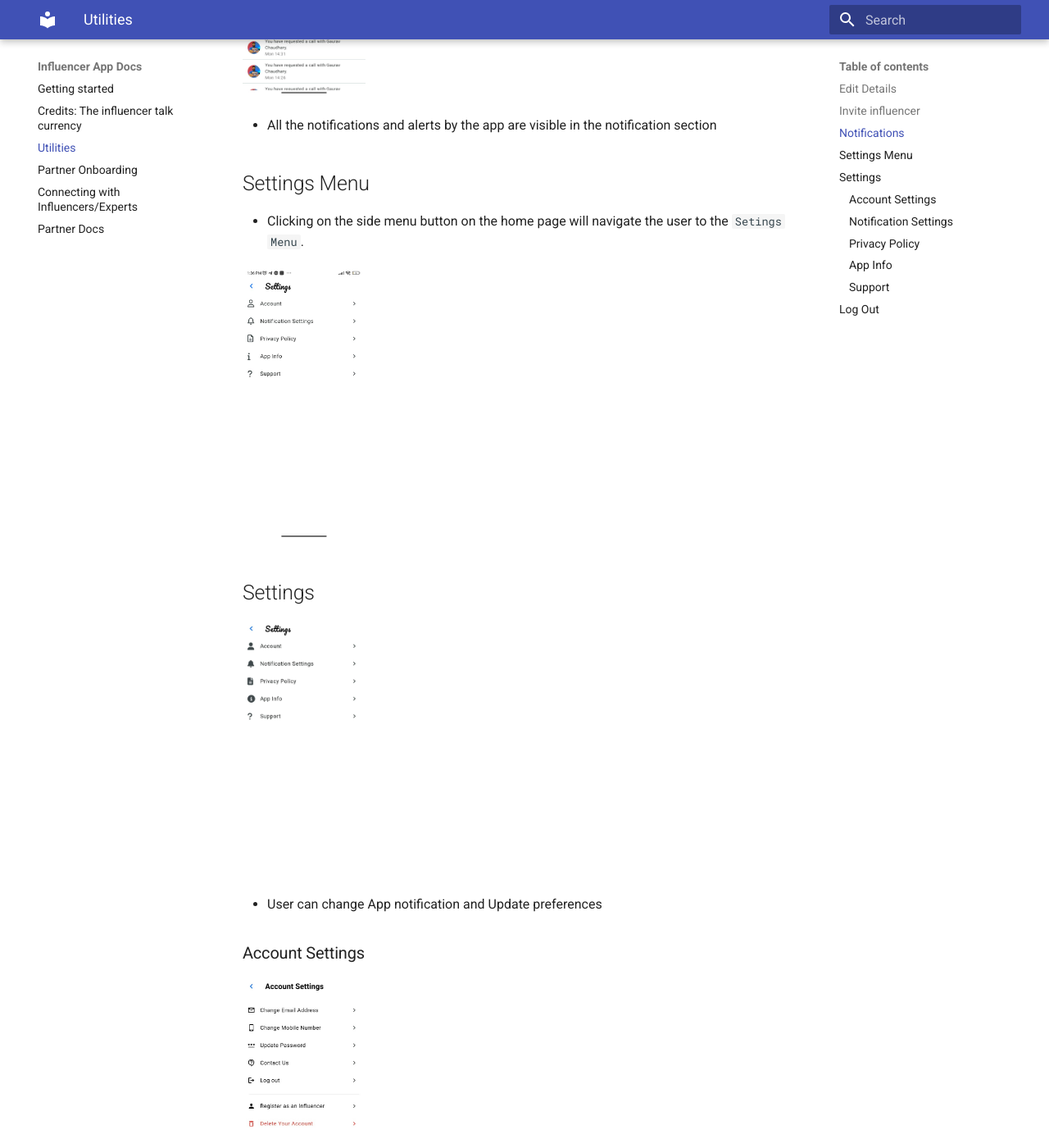
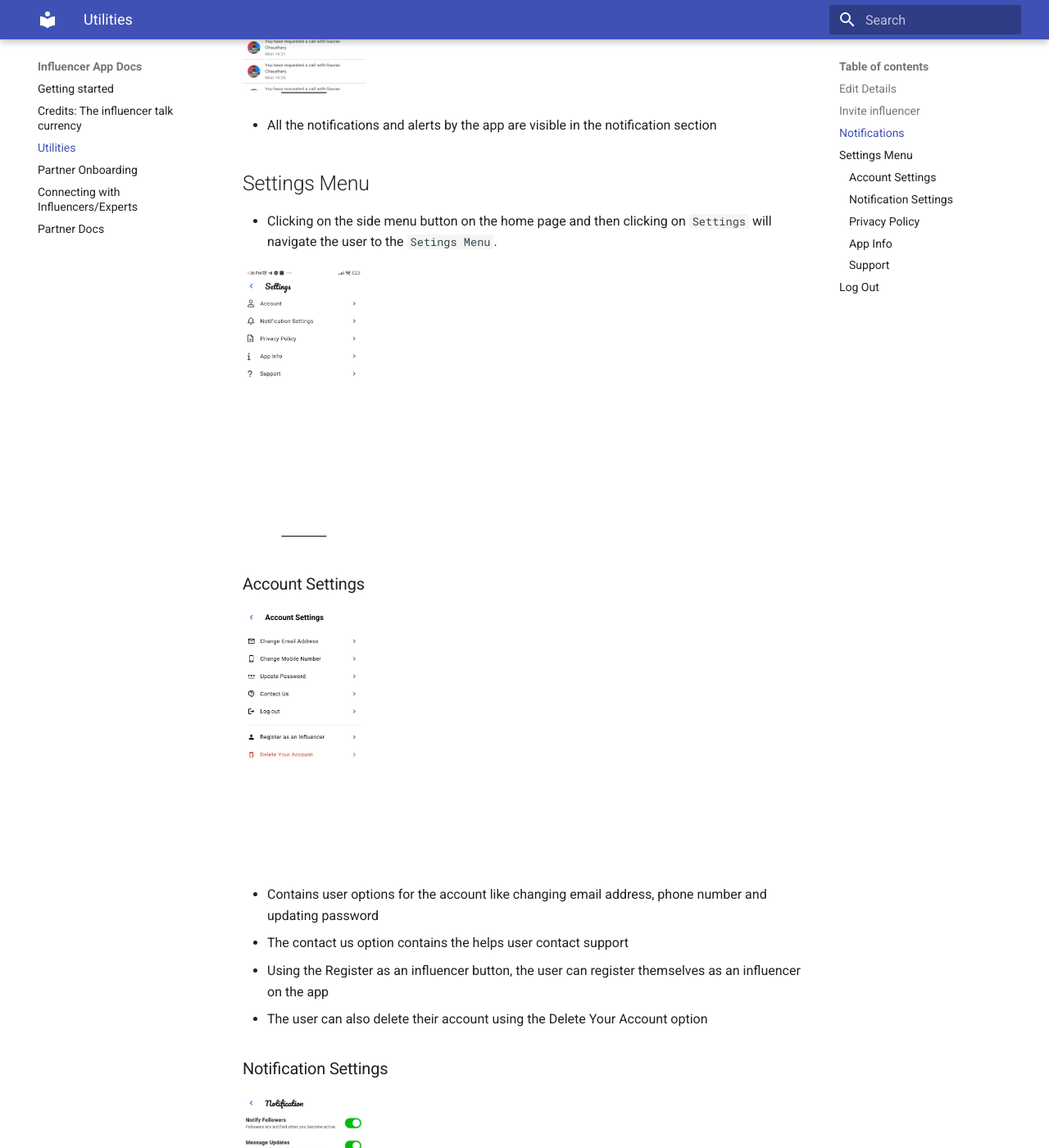
Before and after one commit to anvichip/app-docs, an MkDocs documentation site: the page built from docs/Utilities.md, in a window 1280 px wide and 1400 px high, scrolled down 1635 px. Shown: the whole window at 82% size. Built offline with MkDocs 1.6.1 and Material for MkDocs 9.7.7, drawn with Linux system fonts in a browser that asks for light colours.

Commit message:
Fixes utilities.md

```diff
--- a/docs/Utilities.md
+++ b/docs/Utilities.md
@@ -26,16 +26,10 @@
 
 ## Settings Menu
 
-* Clicking on the side menu button on the home page will navigate the user to the `Setings Menu`.
+* Clicking on the side menu button on the home page and then clicking on `Settings` will navigate the user to the `Setings Menu`.
 
 <img src="./setting_home.jpg" width=150 >
 
-
-## Settings
-
-<img src="./settings.jpg" width=150 >
-
-* User can change App notification and Update preferences
 
 ### Account Settings
 <img src="./account settings.jpg" width=150 >
```
